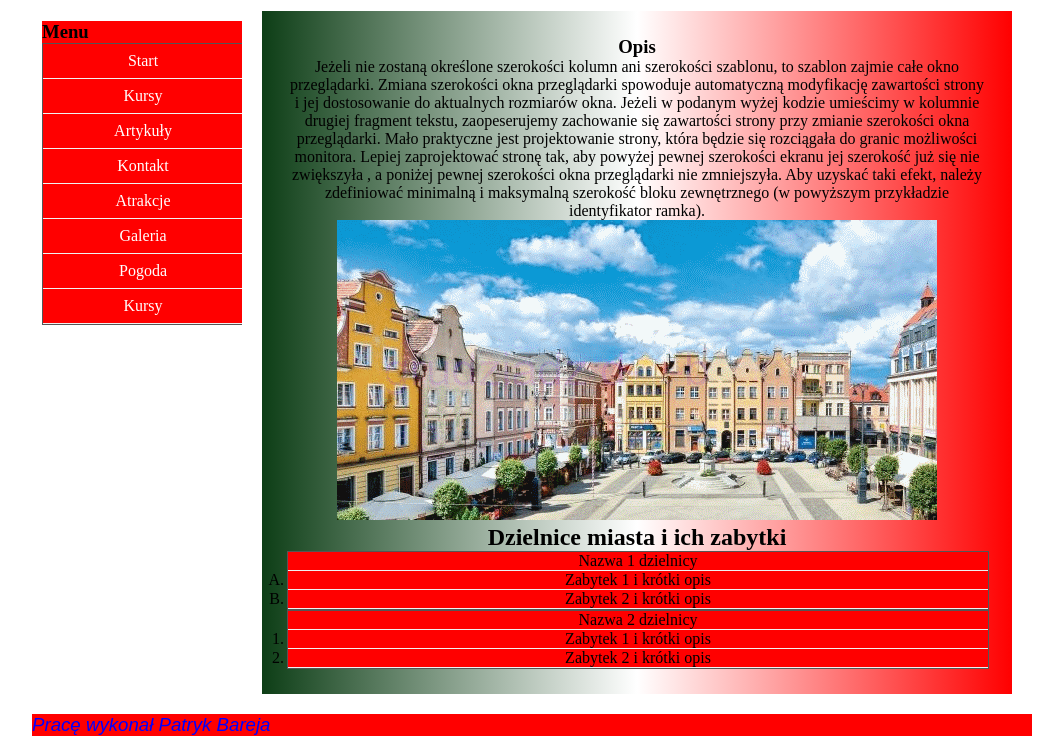
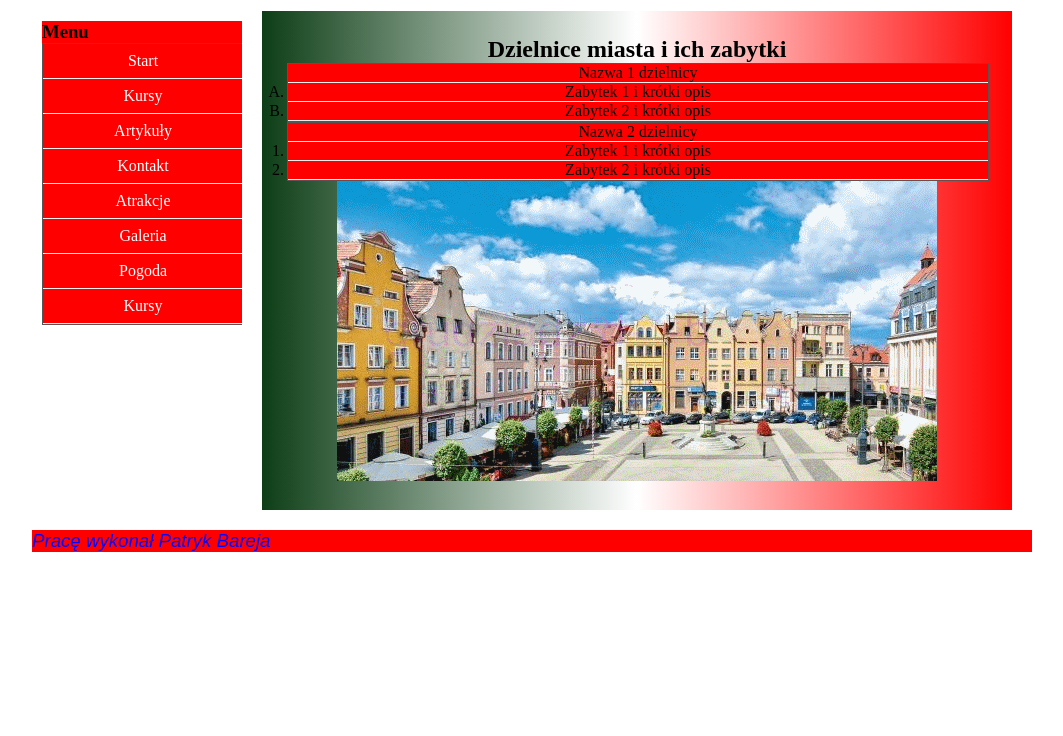
Before and after one commit to mezadim/PatrykB, a plain HTML site: page index.html in a window 1280 px wide. Shown: the part 203-939 px from the top of the page, without its empty margins (108-1171 px from the left). After the commit the page ends 800 px from the top, so only its background shows below. Drawn offline with Linux system fonts and the light colour scheme.

Commit message:
Update index.html

```diff
--- a/index.html
+++ b/index.html
@@ -32,19 +32,7 @@
                       </ul>
              </section>
              <section class="kolumny" id="kol2">
-                      <h3>Opis</h3>
-                      Jeżeli nie zostaną określone szerokości kolumn ani szerokości szablonu,
-        to szablon zajmie całe okno przeglądarki. Zmiana szerokości okna przeglądarki
-        spowoduje automatyczną modyfikację zawartości strony i jej dostosowanie do aktualnych rozmiarów okna.
-                      Jeżeli w podanym wyżej kodzie umieścimy w kolumnie drugiej fragment tekstu, zaopeserujemy zachowanie się zawartości strony przy zmianie szerokości okna przeglądarki.
-                     Mało praktyczne jest projektowanie strony, która będzie się rozciągała do granic możliwości
-        monitora. Lepiej zaprojektować stronę tak, aby powyżej pewnej szerokości ekranu jej szerokość już się nie zwiększyła
-       , a poniżej pewnej szerokości okna przeglądarki nie zmniejszyła. Aby uzyskać taki efekt, należy zdefiniować minimalną i
-        maksymalną szerokość bloku zewnętrznego (w powyższym przykładzie identyfikator ramka).
-
-             <img src="grzudziadz%20fajny.gif" alt="gif">
-               <br>
-               <h1>Dzielnice miasta i ich zabytki</h1>
+                      <h1>Dzielnice miasta i ich zabytki</h1>
 
                  <ul type="square">
                  <li>Nazwa 1 dzielnicy</li>
@@ -61,6 +49,8 @@
                  <li>Zabytek 2 i krótki opis</li>
                </ol>
                  </ul>
+             <img src="grzudziadz%20fajny.gif" alt="gif">
+
              </section>
 
              <footer id="stopka">Pracę wykonał Patryk Bareja</footer>
```
